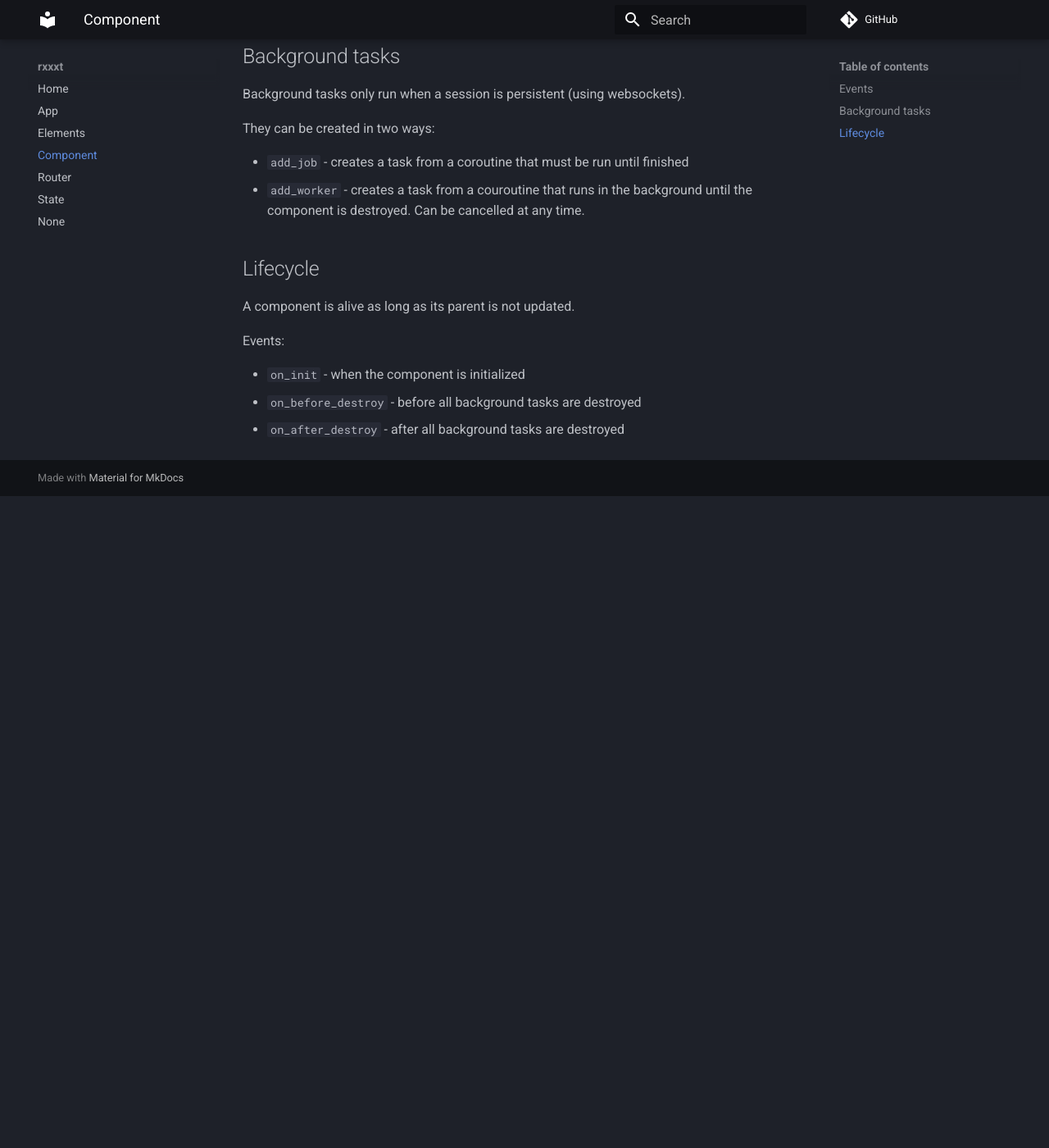
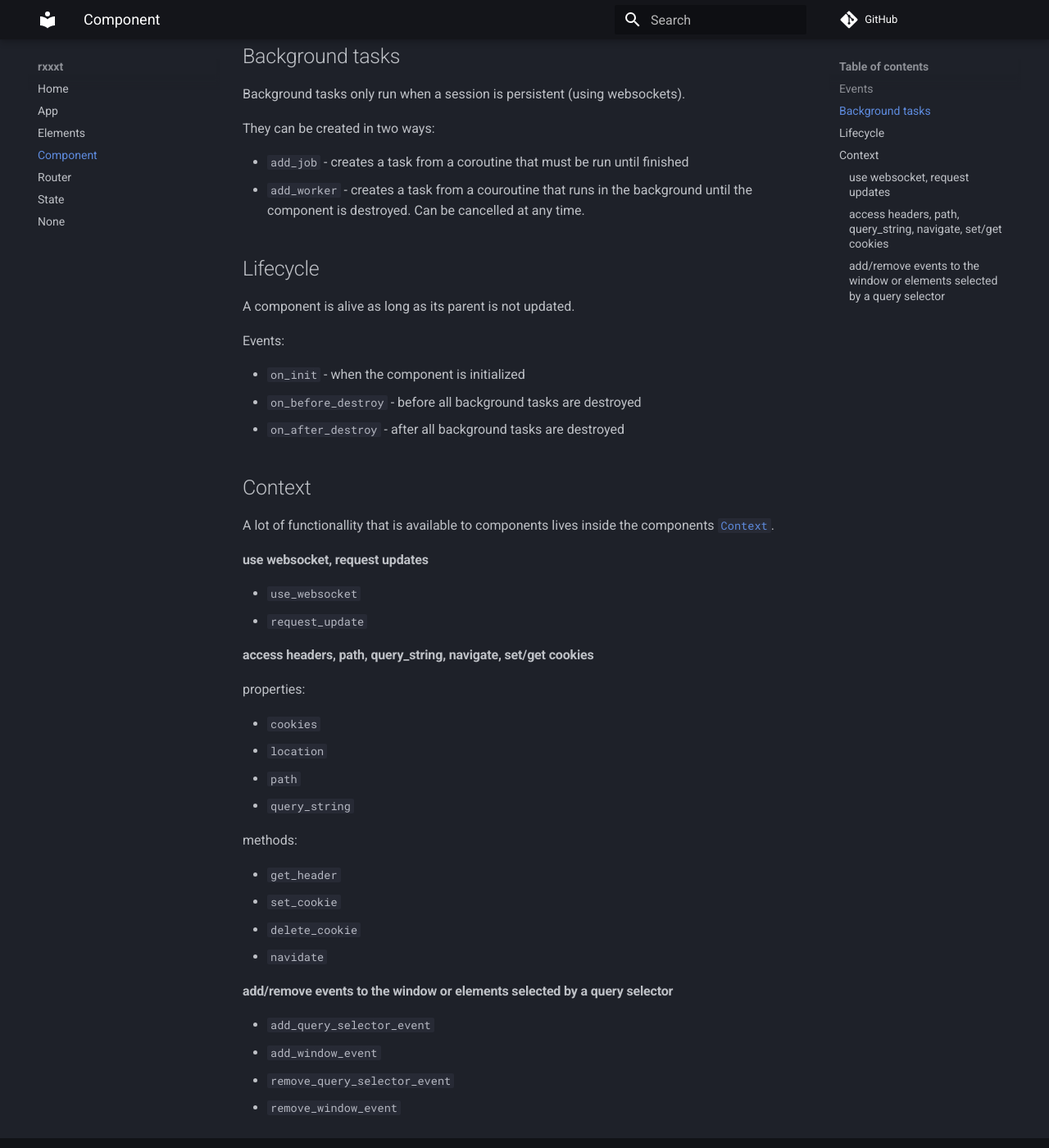
Before and after one commit to leopf/rxxxt, an MkDocs documentation site: the page built from docs/component.md, in a window 1280 px wide and 1400 px high, scrolled down 1306 px. Shown: the whole window at 82% size. Built offline with MkDocs 1.6.1 and Material for MkDocs 9.7.7, drawn with Linux system fonts in a browser that asks for light colours; comment, search, counter and statistics services are not loaded; before the commit the page ends 1911 px from its top, so only the background shows below that.

Commit message:
add context docs

```diff
--- a/docs/component.md
+++ b/docs/component.md
@@ -71,3 +71,31 @@ Events:
 - `on_init` - when the component is initialized
 - `on_before_destroy` - before all background tasks are destroyed
 - `on_after_destroy` - after all background tasks are destroyed
+
+## Context
+A lot of functionallity that is available to components lives inside the components [`Context`](./api.md#rxxxt.execution.Context).
+
+#### use websocket, request updates
+- `use_websocket`
+- `request_update`
+
+#### access headers, path, query_string, navigate, set/get cookies
+properties:
+
+- `cookies`
+- `location`
+- `path`
+- `query_string`
+
+methods:
+
+- `get_header`
+- `set_cookie`
+- `delete_cookie`
+- `navidate`
+
+#### add/remove events to the window or elements selected by a query selector
+- `add_query_selector_event`
+- `add_window_event`
+- `remove_query_selector_event`
+- `remove_window_event`
```
